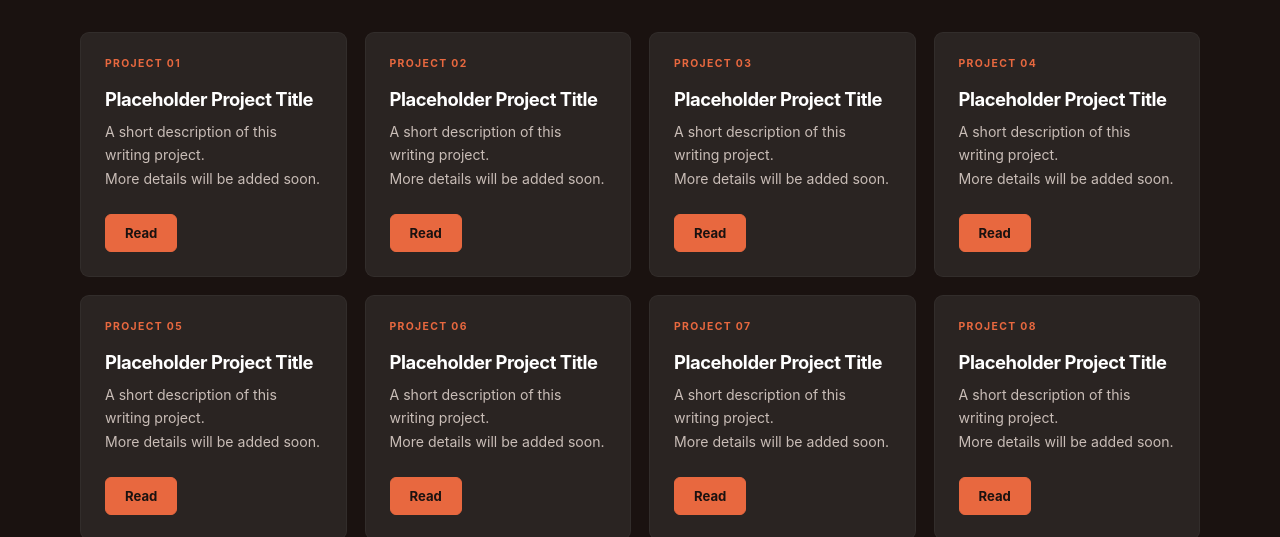
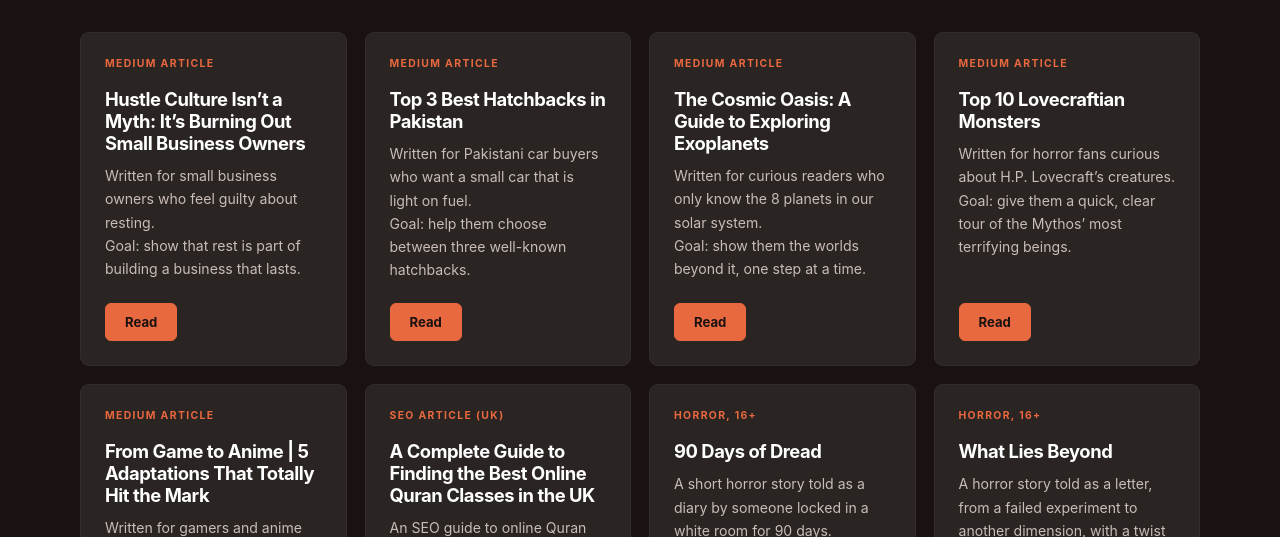
Before and after one commit to saifahmedwrites/saifahmedwrites.github.io, a plain HTML site: page content-writing.html in a window 1280 px wide. Shown: the part 263-800 px from the top of the page. Drawn offline with Linux system fonts and the light colour scheme.

Commit message:
added portfolio content

```diff
--- a/content-writing.html
+++ b/content-writing.html
@@ -26,52 +26,52 @@
     </header>
     <section class="card-grid" aria-label="Content writing portfolio">
       <article class="work-card reveal-card">
-        <p class="card-label">Project 01</p>
-        <h2>Placeholder Project Title</h2>
-        <p class="card-description">A short description of this writing project.<br>More details will be added soon.</p>
-        <button class="button button-small" type="button">Read</button>
+        <p class="card-label">Medium article</p>
+        <h2>Hustle Culture Isn’t a Myth: It’s Burning Out Small Business Owners</h2>
+        <p class="card-description">Written for small business owners who feel guilty about resting.<br>Goal: show that rest is part of building a business that lasts.</p>
+        <a class="button button-small" href="https://medium.com/@saifahmad15920/hustle-culture-isnt-a-myth-it-s-burning-out-small-business-owners-9efbaaa641d1" target="_blank" rel="noopener noreferrer">Read</a>
       </article>
       <article class="work-card reveal-card">
-        <p class="card-label">Project 02</p>
-        <h2>Placeholder Project Title</h2>
-        <p class="card-description">A short description of this writing project.<br>More details will be added soon.</p>
-        <button class="button button-small" type="button">Read</button>
+        <p class="card-label">Medium article</p>
+        <h2>Top 3 Best Hatchbacks in Pakistan</h2>
+        <p class="card-description">Written for Pakistani car buyers who want a small car that is light on fuel.<br>Goal: help them choose between three well-known hatchbacks.</p>
+        <a class="button button-small" href="https://medium.com/@saifahmad15920/top-3-best-hatchbacks-in-pakistan-bc2b2c639349" target="_blank" rel="noopener noreferrer">Read</a>
       </article>
       <article class="work-card reveal-card">
-        <p class="card-label">Project 03</p>
-        <h2>Placeholder Project Title</h2>
-        <p class="card-description">A short description of this writing project.<br>More details will be added soon.</p>
-        <button class="button button-small" type="button">Read</button>
+        <p class="card-label">Medium article</p>
+        <h2>The Cosmic Oasis: A Guide to Exploring Exoplanets</h2>
+        <p class="card-description">Written for curious readers who only know the 8 planets in our solar system.<br>Goal: show them the worlds beyond it, one step at a time.</p>
+        <a class="button button-small" href="https://medium.com/@saifahmad15920/the-cosmic-oasis-a-guide-to-exploring-exoplanets-871d51387759" target="_blank" rel="noopener noreferrer">Read</a>
       </article>
       <article class="work-card reveal-card">
-        <p class="card-label">Project 04</p>
-        <h2>Placeholder Project Title</h2>
-        <p class="card-description">A short description of this writing project.<br>More details will be added soon.</p>
-        <button class="button button-small" type="button">Read</button>
+        <p class="card-label">Medium article</p>
+        <h2>Top 10 Lovecraftian Monsters</h2>
+        <p class="card-description">Written for horror fans curious about H.P. Lovecraft’s creatures.<br>Goal: give them a quick, clear tour of the Mythos’ most terrifying beings.</p>
+        <a class="button button-small" href="https://medium.com/@saifahmad15920/top-10-lovecraftian-monsters-b488d215143d" target="_blank" rel="noopener noreferrer">Read</a>
       </article>
       <article class="work-card reveal-card">
-        <p class="card-label">Project 05</p>
-        <h2>Placeholder Project Title</h2>
-        <p class="card-description">A short description of this writing project.<br>More details will be added soon.</p>
-        <button class="button button-small" type="button">Read</button>
+        <p class="card-label">Medium article</p>
+        <h2>From Game to Anime | 5 Adaptations That Totally Hit the Mark</h2>
+        <p class="card-description">Written for gamers and anime fans who wonder if the anime is as good as the game.<br>Goal: help them pick what to watch next.</p>
+        <a class="button button-small" href="https://medium.com/@saifahmad15920/from-game-to-anime-5-adaptations-that-totally-hit-the-mark-7155b21522bf" target="_blank" rel="noopener noreferrer">Read</a>
       </article>
       <article class="work-card reveal-card">
-        <p class="card-label">Project 06</p>
-        <h2>Placeholder Project Title</h2>
-        <p class="card-description">A short description of this writing project.<br>More details will be added soon.</p>
-        <button class="button button-small" type="button">Read</button>
+        <p class="card-label">SEO article (UK)</p>
+        <h2>A Complete Guide to Finding the Best Online Quran Classes in the UK</h2>
+        <p class="card-description">An SEO guide to online Quran classes for kids, adults and beginners, with a checklist for choosing the best one.<br>Goal: rank in UK search and lead readers to book a free trial.</p>
+        <a class="button button-small" href="pdfs/online-quran-classes-uk.pdf" target="_blank" rel="noopener noreferrer">Read</a>
       </article>
       <article class="work-card reveal-card">
-        <p class="card-label">Project 07</p>
-        <h2>Placeholder Project Title</h2>
-        <p class="card-description">A short description of this writing project.<br>More details will be added soon.</p>
-        <button class="button button-small" type="button">Read</button>
+        <p class="card-label">Horror, 16+</p>
+        <h2>90 Days of Dread</h2>
+        <p class="card-description">A short horror story told as a diary by someone locked in a white room for 90 days.<br>Goal: build fear one entry at a time.</p>
+        <a class="button button-small" href="pdfs/90-days-of-dread.pdf" target="_blank" rel="noopener noreferrer">Read</a>
       </article>
       <article class="work-card reveal-card">
-        <p class="card-label">Project 08</p>
-        <h2>Placeholder Project Title</h2>
-        <p class="card-description">A short description of this writing project.<br>More details will be added soon.</p>
-        <button class="button button-small" type="button">Read</button>
+        <p class="card-label">Horror, 16+</p>
+        <h2>What Lies Beyond</h2>
+        <p class="card-description">A horror story told as a letter, from a failed experiment to another dimension, with a twist ending.<br>Goal: keep readers guessing until the final lines.</p>
+        <a class="button button-small" href="pdfs/what-lies-beyond.pdf" target="_blank" rel="noopener noreferrer">Read</a>
       </article>
     </section>
   </main>
```
Also changed, not shown: copywriting.html (+12 -12 lines), 6 other files.
